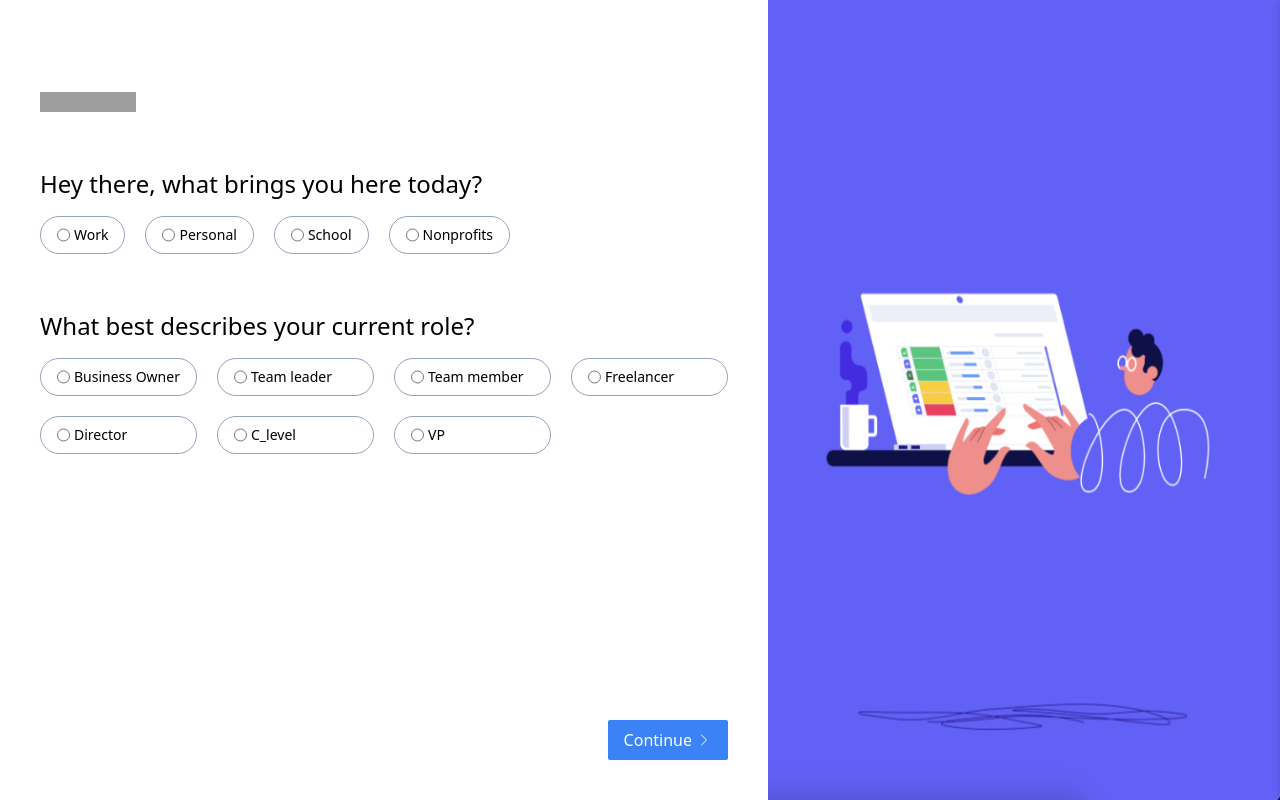
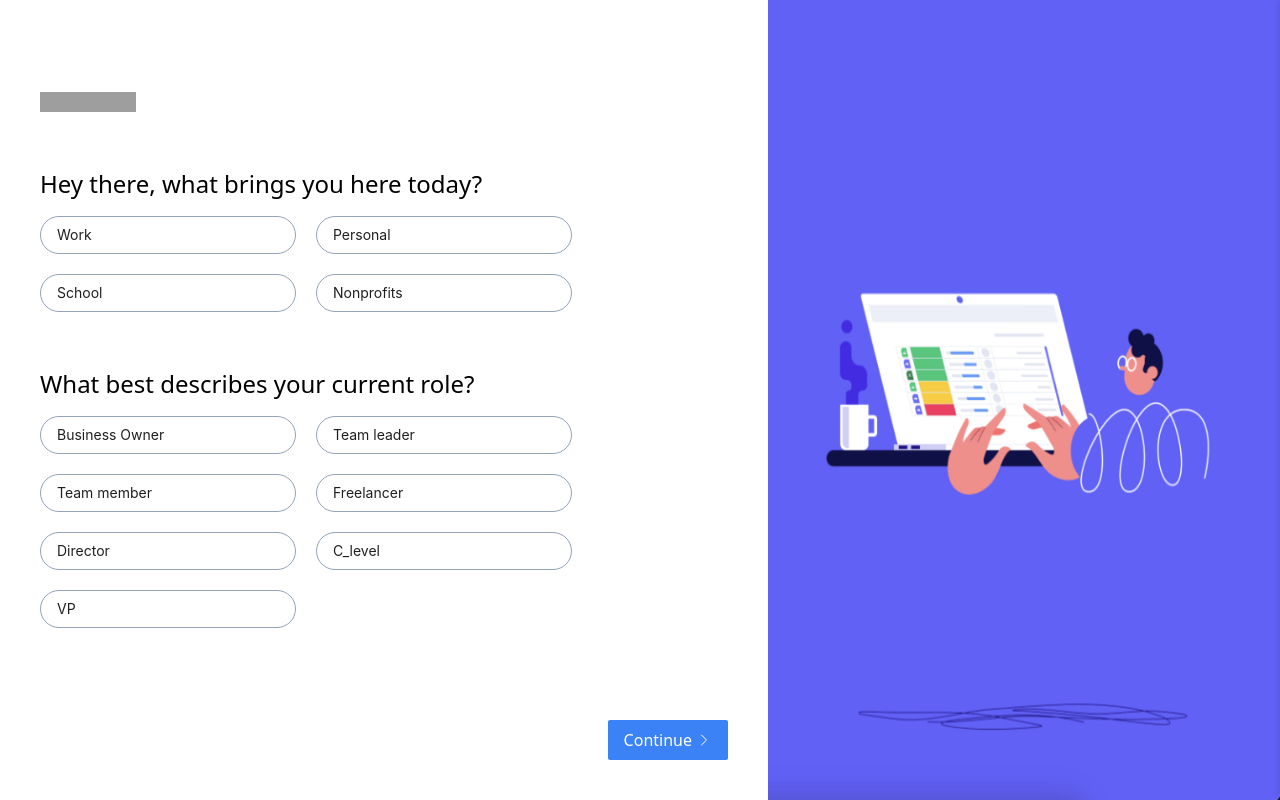
Before and after one commit to jackie1310/monday-project, a React (Create React App) app: page /create in a window 1280 px wide. Built offline with nearby package versions, Linux system fonts and the light colour scheme; grey boxes are pictures that could not be loaded.

Commit message:
Update Role.js

```diff
--- a/src/pages/Role.js
+++ b/src/pages/Role.js
@@ -3,12 +3,13 @@ import img3 from "../assets/img3.png";
 import { useState } from "react";
 import Option from "../components/Option";
 import Button from "../components/Button";
+import { Radio } from "antd";
 
-export default function Role() {
+export default function Role({setSection}) {
     const [selectedOption, setSelectedOption] = useState(null);
     const [selectedRole, setSelectedRole] = useState(null);
     function moveOn() {
-        window.location = '/create';
+        setSection(prev => prev + 1);
     }
 
     return (
@@ -17,24 +18,24 @@ export default function Role() {
                 <div className="mx-10 mt-20">
                     <img src="https://upload.wikimedia.org/wikipedia/commons/thumb/c/c6/Monday_logo.svg/2560px-Monday_logo.svg.png" alt='logo' className="w-24 h-5 mb-14"/>
                     <h1 className="text-2xl mb-4">Hey there, what brings you here today?</h1>
-                    <form className="flex gap-5 flex-wrap">
-                        <Option type="radio" label="Work" value="work" selectedOption={selectedOption} setSelectedOption={setSelectedOption}/>
-                        <Option type="radio" label="Personal" value="personal" selectedOption={selectedOption} setSelectedOption={setSelectedOption}/>
-                        <Option type="radio" label="School" value="school" selectedOption={selectedOption} setSelectedOption={setSelectedOption}/>
-                        <Option type="radio" label="Nonprofits" value="nonprofits" selectedOption={selectedOption} setSelectedOption={setSelectedOption}/>
-                    </form>
+                    <Radio.Group className="flex gap-5 flex-wrap" value={selectedOption} onChange={e => setSelectedOption(e.target.value)}>
+                        <Option value="Work"/>
+                        <Option value="Personal"/>
+                        <Option value="School"/>
+                        <Option value="Nonprofits"/>
+                    </Radio.Group>
                     <h1 className="mt-14 text-2xl mb-4">What best describes your current role?</h1>
-                    <form className="grid md:grid-cols-4 md:grid-flow-row gap-5">
-                        <Option type="radio" label="Business Owner" value="business_owner" selectedOption={selectedRole} setSelectedOption={setSelectedRole}/>
-                        <Option type="radio" label="Team leader" value="team_leader" selectedOption={selectedRole} setSelectedOption={setSelectedRole}/>
-                        <Option type="radio" label="Team member" value="team_member" selectedOption={selectedRole} setSelectedOption={setSelectedRole}/>
-                        <Option type="radio" label="Freelancer" value="freelancer" selectedOption={selectedRole} setSelectedOption={setSelectedRole}/>
-                        <Option type="radio" label="Director" value="director" selectedOption={selectedRole} setSelectedOption={setSelectedRole}/>
-                        <Option type="radio" label="C_level" value="c_level" selectedOption={selectedRole} setSelectedOption={setSelectedRole}/>
-                        <Option type="radio" label="VP" value="vp" selectedOption={selectedRole} setSelectedOption={setSelectedRole}/>
-                    </form>
+                    <Radio.Group className="flex flex-wrap gap-5" value={selectedRole} onChange={e => setSelectedRole(e.target.value)}>
+                        <Option value="Business Owner"/>
+                        <Option value="Team leader"/>
+                        <Option value="Team member"/>
+                        <Option value="Freelancer"/>
+                        <Option value="Director"/>
+                        <Option value="C_level"/>
+                        <Option value="VP"/>
+                    </Radio.Group>
                 </div>
-                <Button label="Continue" type="front" click={moveOn}/>
+                <Button label="Continue" type="front" click={moveOn} disable={selectedOption === null || selectedRole === null ? true : false}/>
             </div>
         </Layout>
     )
```
